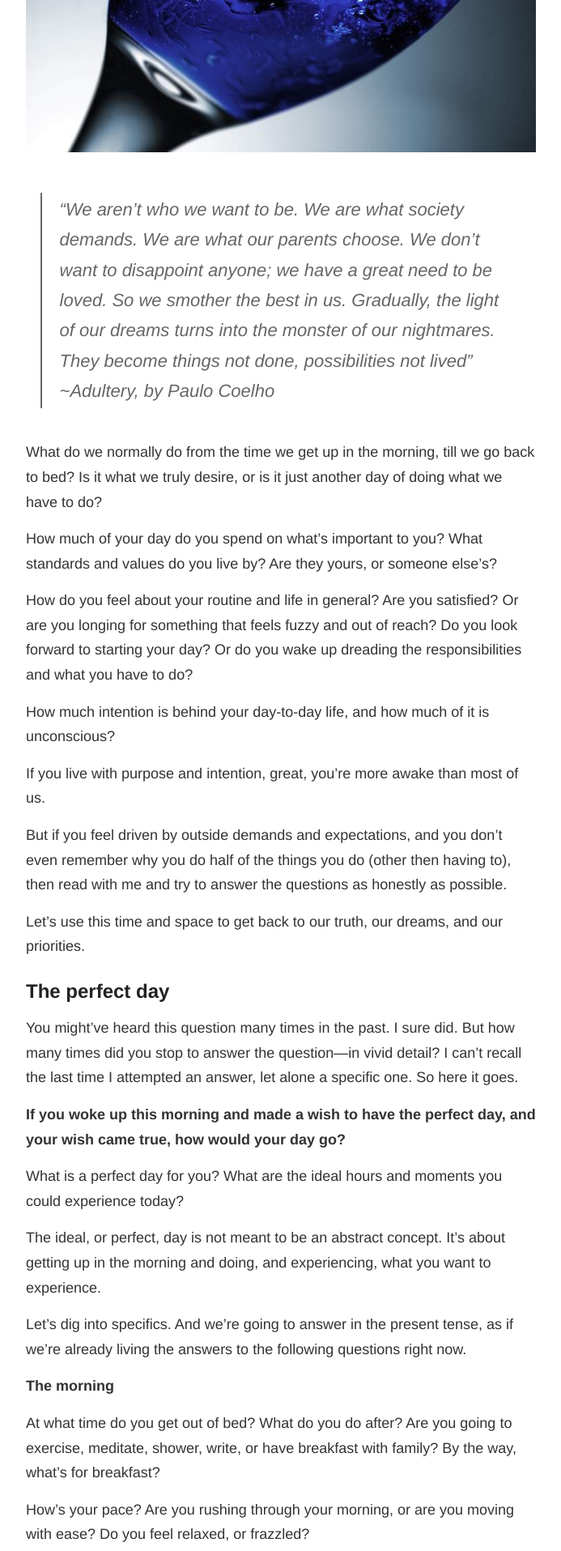
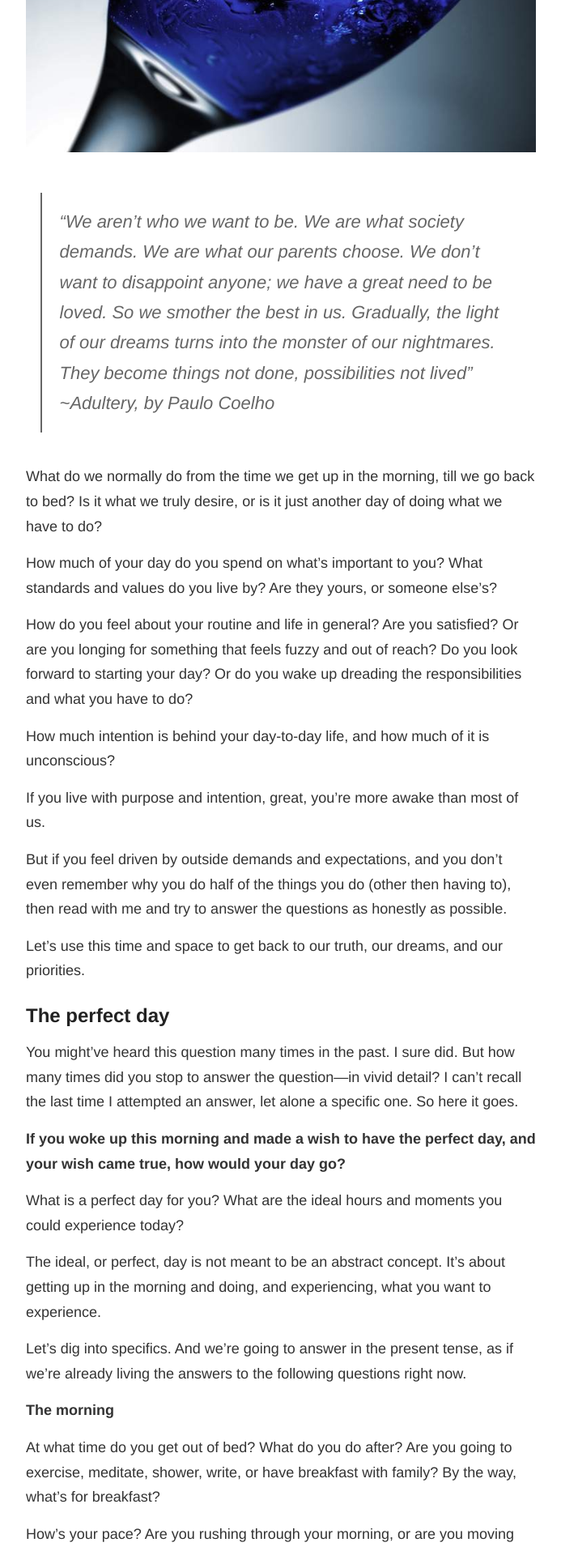
Before and after one commit to onewithnow/onewithnow.github.io, a Jekyll site: the page built from _posts/2015-09-17-perfect-day.md, in a window 1280 px wide. Shown: the part 594-2509 px from the top of the page at 81% size, without its empty margins (293-986 px from the left). Built offline with Jekyll 4.4.1, drawn with Linux system fonts in a browser that asks for light colours; Markdown is read by kramdown in place of the engine named in the settings.

Commit message:
block quote edits

```diff
--- a/_posts/2015-09-17-perfect-day.md
+++ b/_posts/2015-09-17-perfect-day.md
@@ -8,7 +8,7 @@
 
 ![Dreams](/images/dreamer.jpg)
 
-<blockquote>“We aren’t who we want to be. We are what society demands. We are what our parents choose. We don’t want to disappoint anyone; we have a great need to be loved. So we smother the best in us. Gradually, the light of our dreams turns into the monster of our nightmares. They become things not done, possibilities not lived” ~Adultery, by Paulo Coelho</blockquote>
+> “We aren’t who we want to be. We are what society demands. We are what our parents choose. We don’t want to disappoint anyone; we have a great need to be loved. So we smother the best in us. Gradually, the light of our dreams turns into the monster of our nightmares. They become things not done, possibilities not lived” ~Adultery, by Paulo Coelho
 
 What do we normally do from the time we get up in the morning, till we go back to bed? Is it what we truly desire, or is it just another day of doing what we have to do?
 
@@ -90,6 +90,6 @@
 
 **Assume no one is watching, or judging, you**. When you imagine your ideal day in vivid detail, do your best not to consider what others would think, or how they’d react to your choices. It’s really hard to ignore what society and others expect from us. But it’s crucial, when we’re trying to align our choices and actions with our truth.
 
-<blockquote>We all know perfection is not attainable. But it can provide valuable insight into what we want to do and how we want to live. And in that space of truthful alignment we get to experience our life in the best possible way.</blockquote>
+> We all know perfection is not attainable. But it can provide valuable insight into what we want to do and how we want to live. And in that space of truthful alignment we get to experience our life in the best possible way.
 
 To your truth … to your dreams … to your life!
```
